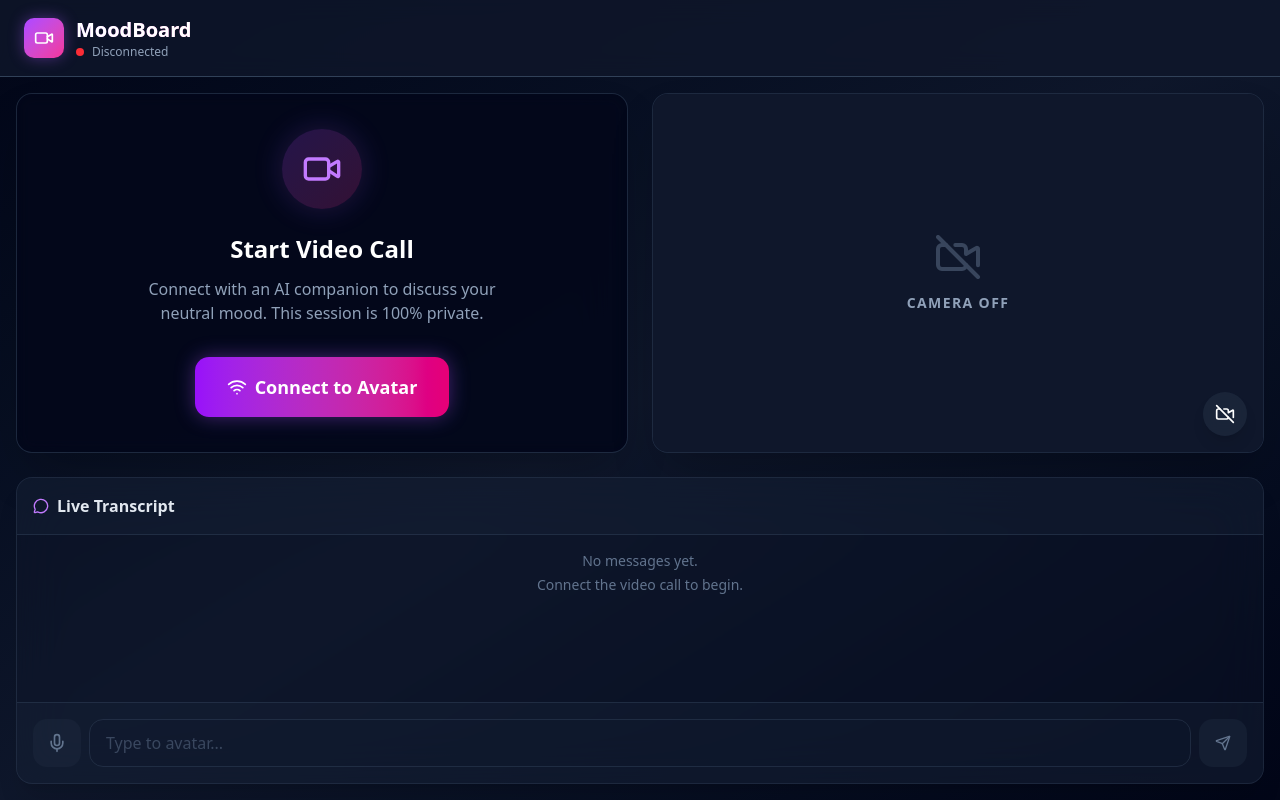
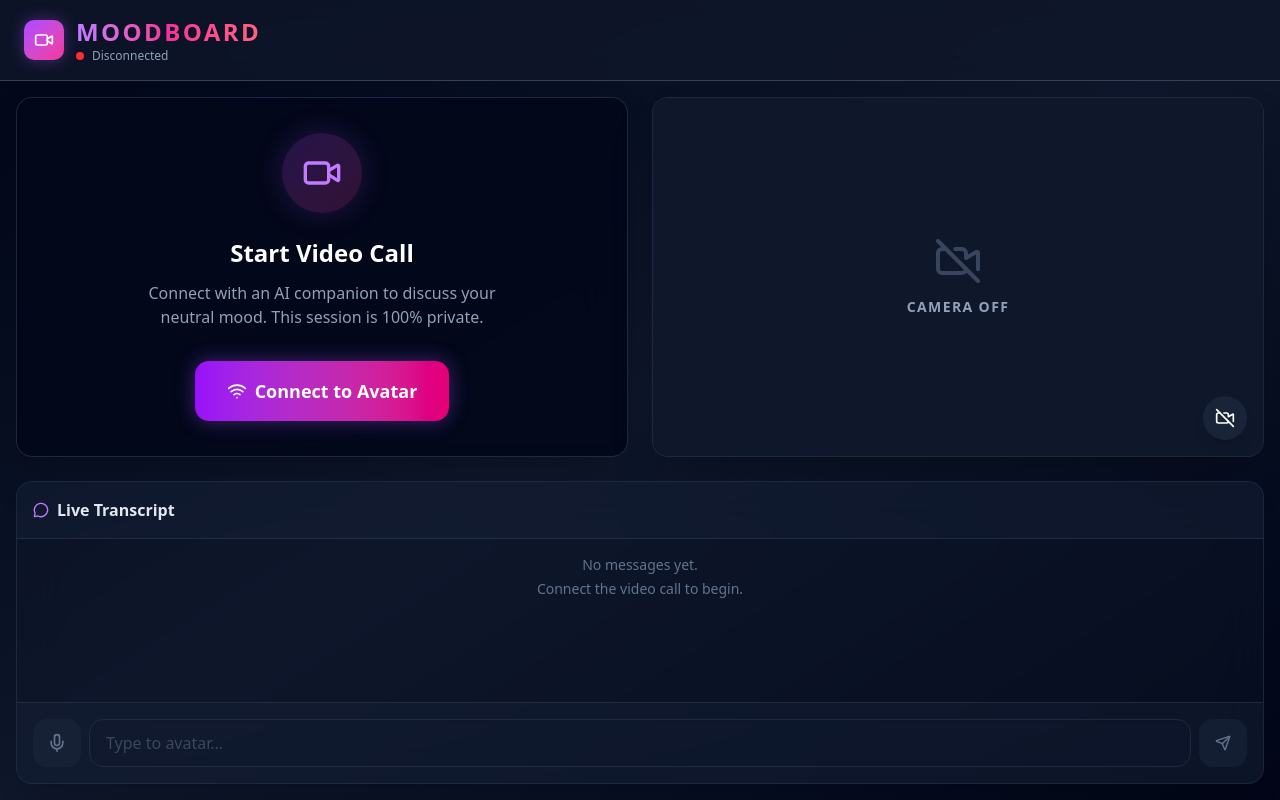
Before and after one commit to TamannaParashar/MoodBoard, a Next.js app: page /interact in a window 1280 px wide. Built offline with nearby package versions, Linux system fonts and the light colour scheme.

Commit message:
capitalize logo to MOODBOARD

```diff
--- a/src/app/interact/InteractClient.jsx
+++ b/src/app/interact/InteractClient.jsx
@@ -388,8 +388,8 @@
               <Video className="w-5 h-5 text-white" />
             </div>
             <div>
-              <h1 className="text-xl font-bold text-white bg-clip-text text-transparent bg-gradient-to-r from-purple-400 to-pink-400">
-                MoodBoard
+              <h1 className="text-2xl font-bold tracking-widest uppercase bg-gradient-to-r from-purple-400 via-pink-500 to-rose-400 bg-clip-text text-transparent">
+                MOODBOARD
               </h1>
               <div className="flex items-center gap-2">
                 <span className={`w-2 h-2 rounded-full ${isConnected ? "bg-green-500 animate-pulse" : "bg-red-500"}`}></span>
```
